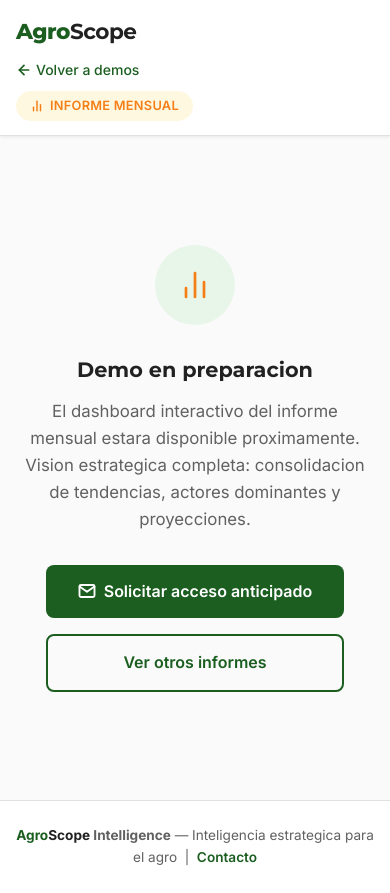
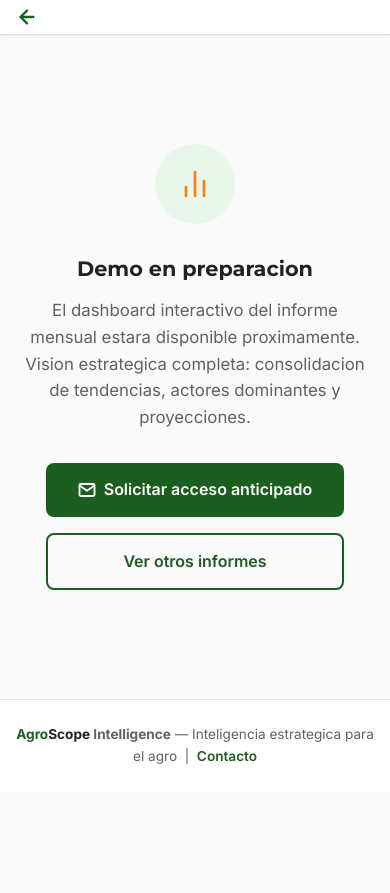
Before and after one commit to dhgroba-commits/agroscope-site, a plain HTML site: page demo/mensual/index.html in a window 390 px wide. After the commit the page ends 844 px from the top, so only its background shows below. Drawn offline with Linux system fonts and the light colour scheme.

Commit message:
Colapsar topbar en móvil/landscape — solo flecha de regreso visible

```diff
--- a/demo/demo-styles.css
+++ b/demo/demo-styles.css
@@ -362,13 +362,35 @@ a:hover { color: var(--green-light); }
   .demo-hero h1 { font-size: 1.7rem; }
   .demo-hero { padding: 48px 0 32px; }
 
-  .demo-topbar-inner {
-    flex-direction: column;
-    align-items: flex-start;
-    gap: 10px;
+  /* Collapsed topbar on mobile */
+  .demo-topbar {
+    padding: 6px 0;
   }
 
-  .topbar-center { order: 2; }
+  .demo-topbar-inner {
+    flex-direction: row;
+    align-items: center;
+    gap: 8px;
+    justify-content: space-between;
+  }
+
+  .logo { display: none; }
+
+  .topbar-center {
+    order: initial;
+    display: none;
+  }
+
+  .back-link {
+    font-size: 0;
+    flex-shrink: 0;
+  }
+
+  .back-link svg {
+    width: 22px;
+    height: 22px;
+    margin: 0;
+  }
 
   .demo-placeholder h2 { font-size: 1.3rem; }
   .placeholder-actions { flex-direction: column; align-items: center; }
@@ -384,6 +406,15 @@ a:hover { color: var(--green-light); }
   }
 }
 
+@media (orientation: landscape) and (max-height: 500px) {
+  .demo-topbar { padding: 4px 0; }
+  .demo-topbar-inner { min-height: 32px; }
+  .logo { display: none; }
+  .back-link { font-size: 0; }
+  .back-link svg { width: 20px; height: 20px; }
+  .topbar-center { display: none; }
+}
+
 @media (max-width: 480px) {
   .demo-hero h1 { font-size: 1.4rem; }
   .demo-card { padding: 24px 20px 20px; }
```
